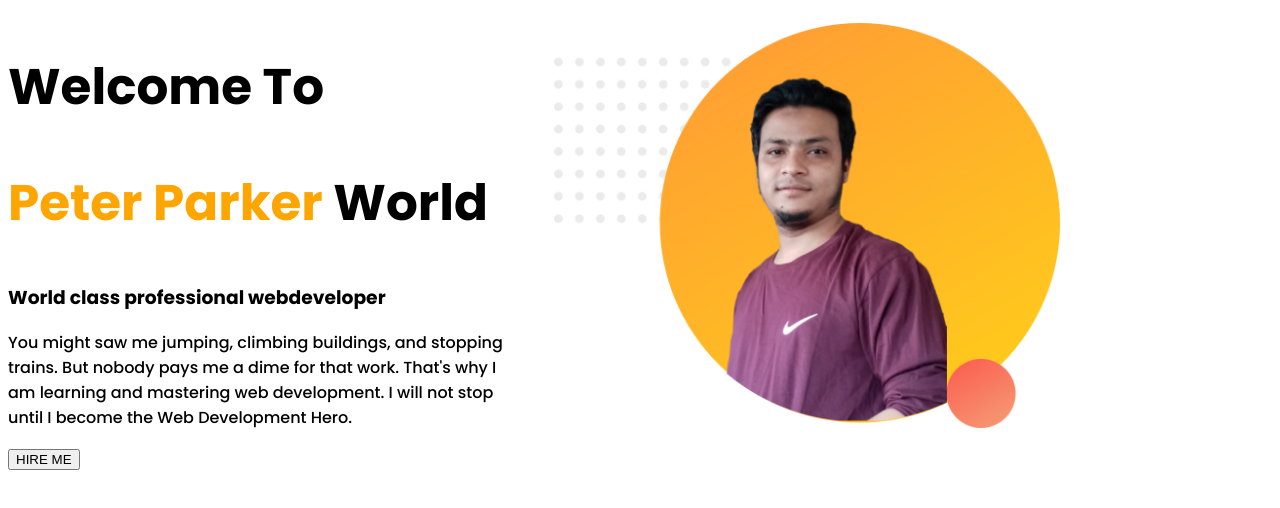
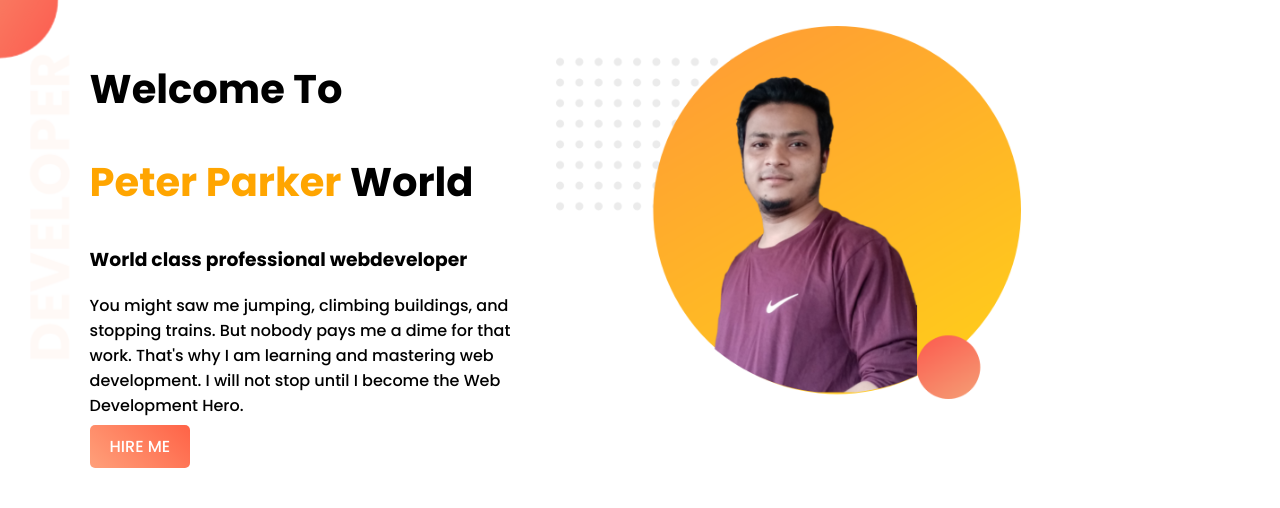
Before and after one commit to Shahed70/web-portfolio, a plain HTML site: page index.html in a window 1280 px wide. Drawn offline with Linux system fonts and the light colour scheme.

Commit message:
add a button and backgrond

```diff
--- a/css/style.css
+++ b/css/style.css
@@ -1,8 +1,10 @@
 body{
+    margin: 0; padding: 0;
+    box-sizing: border-box;
     font-family: 'Poppins', sans-serif;
 }
 h1{
-    font-size: 50px;
+    font-size: 40px;
 }
 .nameHighlight{
     color: #ffa500;
@@ -10,12 +12,22 @@ h1{
 .top-part{
     display: flex;
     flex-direction: row;
+    margin-left: 5%;
+    padding: 2%;
 }
-.top-half{
+.top-banner .top-half{
     width: 40%;
 }
 .top-half img{
     width: 100%;
-    margin-left: 5%;
-    padding: 3%;
 }
+.top-banner{
+    background: url('/images/top-banner.png') no-repeat;
+}
+.top-half a{
+    text-decoration: none;
+    padding: 10px 20px;
+    border-radius: 5px;
+    background-image:linear-gradient(45deg,lightsalmon, tomato);
+    color: #fff;
+}
--- a/index.html
+++ b/index.html
@@ -9,20 +9,19 @@
 <link rel="stylesheet" href="css/style.css">
 </head>
 <body>
-    <section>
+    <section class="top-banner">
         <div class="top-part">
             <div class="top-half">
                 <h1>Welcome To</h1>
                 <h1><span class="nameHighlight">Peter Parker</span>  World</h1>
                 <h3>World class professional webdeveloper</h3>
                 <p>You might saw me jumping, climbing buildings, and stopping trains. But nobody pays me a dime for that work. That's why I am learning and mastering web development. I will not stop until I become the Web Development Hero.</p>
-                <button>HIRE ME</button>
+                <a target="_blank" href="https://www.linkedin.com/in/rejaul-karim-shahed-a82031111/">HIRE ME</a>
             </div>
             <div class="top-half">
                 <img src="images/mypic.png" alt="">
             </div>
         </div>
     </section>
-
 </body>
 </html>
```
